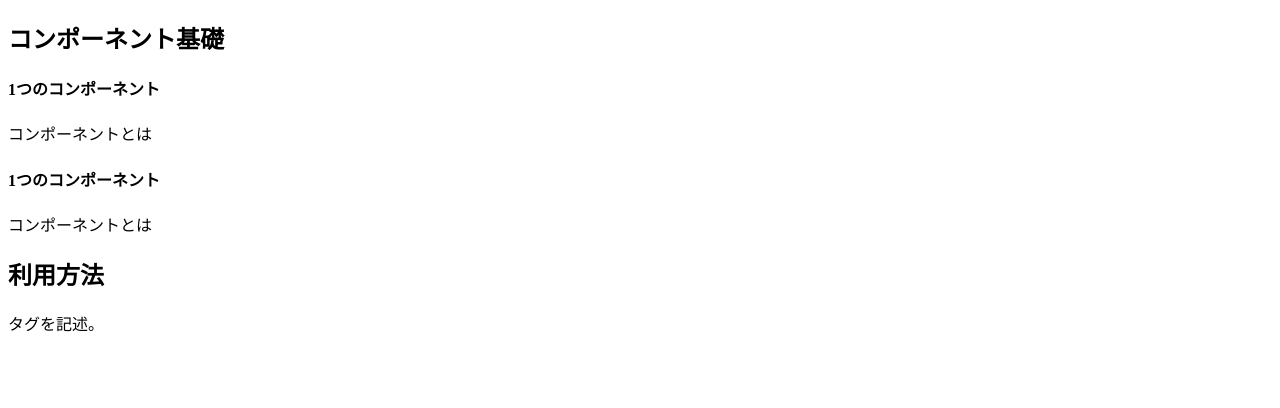
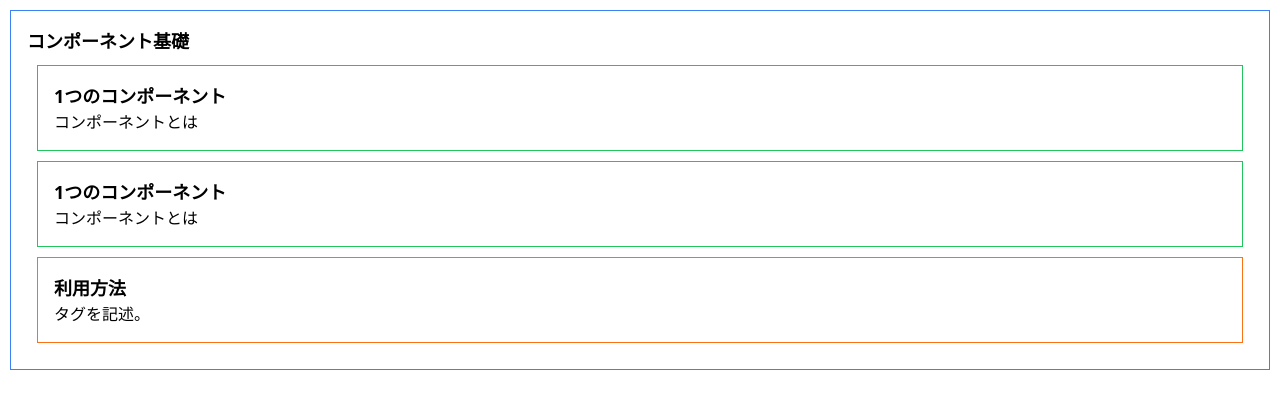
Before and after one commit to nonakayasuo/practice-nuxt3, a Nuxt app: page / in a window 1280 px wide. Shown: the top 408 px of the page. Built offline with nearby package versions, Linux system fonts and the light colour scheme.

Commit message:
Add: tailwind css to project

```diff
--- /dev/null
+++ b/assets/css/main.css
@@ -0,0 +1,3 @@
+@tailwind base;
+@tailwind components;
+@tailwind utilities;
--- a/nuxt.config.ts
+++ b/nuxt.config.ts
@@ -1,4 +1,10 @@
 // https://nuxt.com/docs/api/configuration/nuxt-config
 export default defineNuxtConfig({
-
-})
+  css: ["~/assets/css/main.css"],
+  postcss: {
+    plugins: {
+      tailwindcss: {},
+      autoprefixer: {},
+    },
+  },
+});
--- a/package.json
+++ b/package.json
@@ -13,9 +13,12 @@
     "@types/node": "^18",
     "@vitejs/plugin-vue": "^4.3.3",
     "@vue/test-utils": "^2.4.1",
+    "autoprefixer": "^10.4.16",
     "happy-dom": "^10.11.0",
     "nuxt": "^3.4.3",
     "nuxt-vitest": "^0.10.2",
+    "postcss": "^8.4.31",
+    "tailwindcss": "^3.3.5",
     "vitest": "^0.34.2"
   }
 }
--- /dev/null
+++ b/tailwind.config.js
@@ -0,0 +1,15 @@
+/** @type {import('tailwindcss').Config} */
+module.exports = {
+  content: [
+    "./components/**/*.{js,vue,ts}",
+    "./layouts/**/*.vue",
+    "./pages/**/*.vue",
+    "./plugins/**/*.{js,ts}",
+    "./app.vue",
+    "./error.vue",
+  ],
+  theme: {
+    extend: {},
+  },
+  plugins: [],
+};
```
Also changed, not shown: 1 other file (tests, documents, lock files or other folders).
